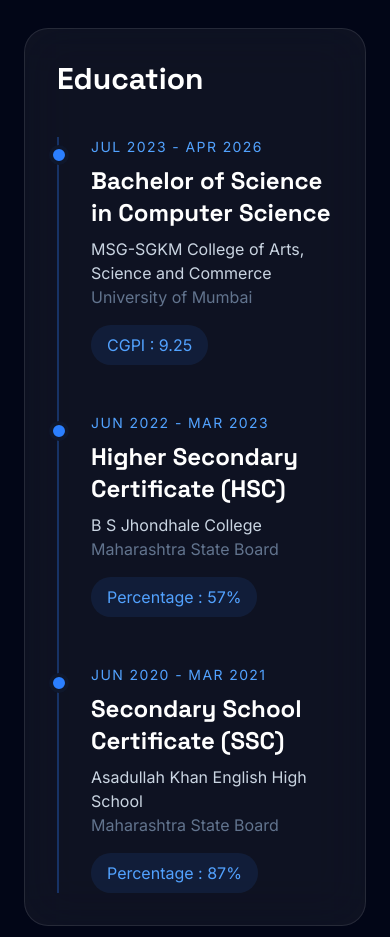
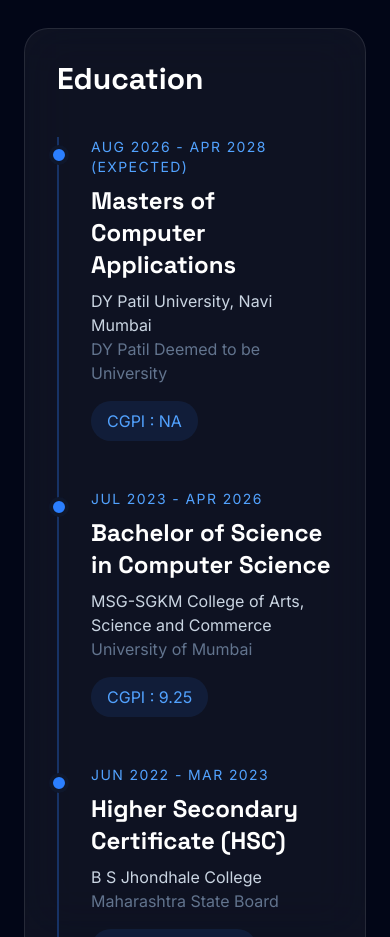
Before and after one commit to khanayaanahmed7/yashfin-portfolio, a React (Vite) app: page / in a window 390 px wide. Shown: the part 2900-3837 px from the top of the page. Built offline with nearby package versions, Linux system fonts and the light colour scheme.

Commit message:
Complete responsive portfolio and deployment setup

```diff
--- a/src/sections/About/About.jsx
+++ b/src/sections/About/About.jsx
@@ -90,7 +90,32 @@ const About = () => {
 
           <div className="relative border-l-2 border-blue-500/30 pl-8">
 
-            {/* B.Sc */}
+            {/* MCA */}
+            <div className="relative mb-12">
+              <div className="absolute -left-[42px] top-2 h-5 w-5 rounded-full border-4 border-slate-900 bg-blue-500"></div>
+
+              <p className="text-sm uppercase tracking-widest text-blue-400">
+                Aug 2026 - Apr 2028 (Expected)
+              </p>
+
+              <h4 className="mt-2 text-2xl font-bold text-white">
+                Masters of Computer Applications
+              </h4>
+
+              <p className="mt-2 text-slate-300">
+                DY Patil University, Navi Mumbai
+              </p>
+
+              <p className="text-slate-500">
+                DY Patil Deemed to be University
+              </p>
+
+              <span className="mt-4 inline-block rounded-full bg-blue-500/10 px-4 py-2 text-blue-400">
+                CGPI : NA
+              </span>
+            </div>
+
+            {/* B.Sc CS */}
             <div className="relative mb-12">
               <div className="absolute -left-[42px] top-2 h-5 w-5 rounded-full border-4 border-slate-900 bg-blue-500"></div>
 
```
